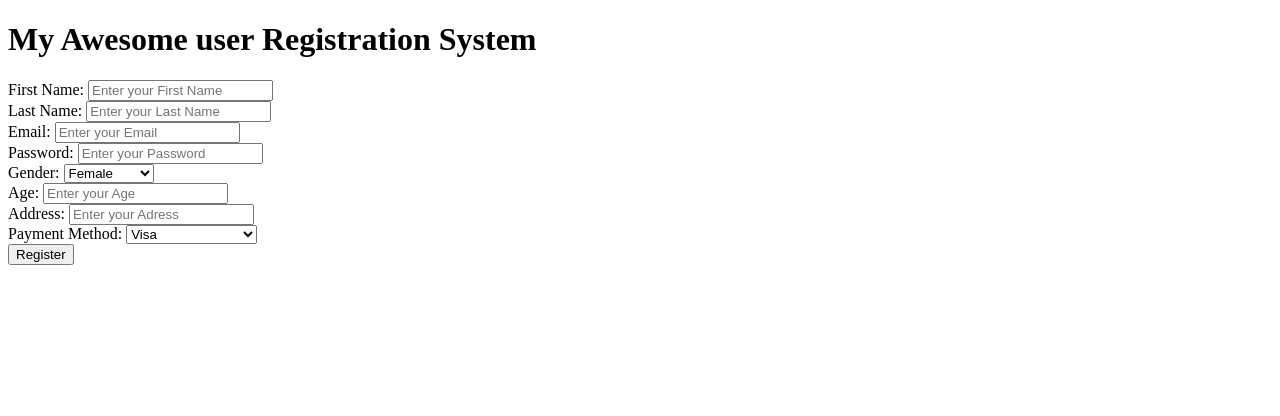
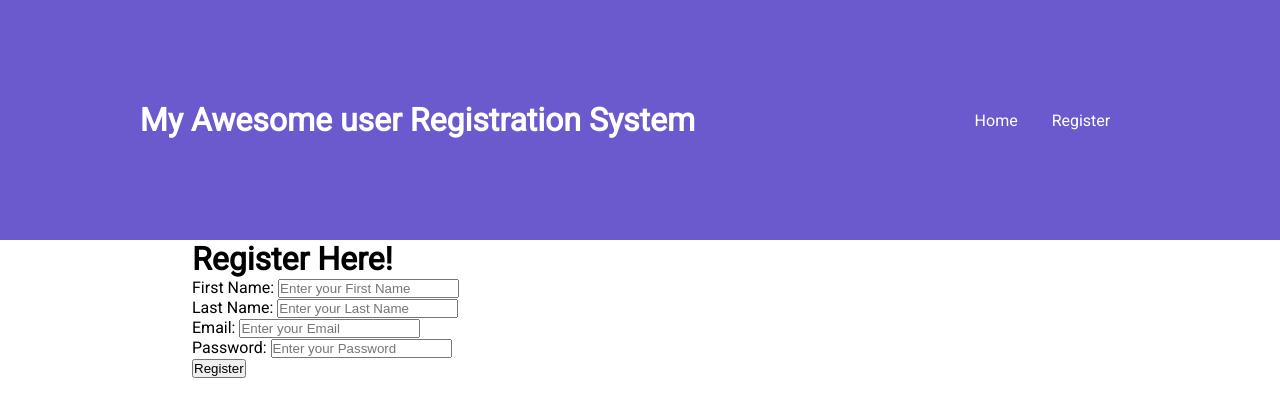
Before and after one commit to AldrianAlmonte/user-registration, a plain HTML site: page registration.html in a window 1280 px wide. Both pictures are taken after a click on the button "Register". Drawn offline with nearby package versions, Linux system fonts and the light colour scheme.

Commit message:
Second push
went over isValid function

```diff
--- a/index.html
+++ b/index.html
@@ -20,11 +20,32 @@
         </div>
 
     </header>
-    <main>
+    <main class="container">
+        <button onclick="counter();">click!</button>
+        <p id="counter">0</p>
+
+        <div>
+            <a id="link-info1" href="#">Info 1</a>
+            <a id="link-info2" href="#">Info 2</a>
+        </div>
+
+        <div id="div-info1">
+            <h3>Info 1</h3>
+            <p>Lorem, ipsum dolor sit amet consectetur adipisicing elit. At doloremque velit ea culpa impedit magni voluptates facilis porro iusto. Maiores consectetur fugiat suscipit voluptatum ipsa laboriosam ratione sint repudiandae neque.</p>
+        </div>
+
+
+        <div id="div-info2">
+            <h3>Info 2</h3>
+            <p>Lorem, ipsum dolor sit amet consectetur adipisicing elit. At doloremque velit ea culpa impedit magni voluptates facilis porro iusto. Maiores consectetur fugiat suscipit voluptatum ipsa laboriosam ratione sint repudiandae neque.</p>
+        </div>
 
     </main>
     <footer>
 
     </footer>
+    <script src="https://code.jquery.com/jquery-3.6.0.min.js"></script>
+    <script src="scripts/practice2.js"></script>
+
 </body>
 </html>
--- a/main.css
+++ b/main.css
@@ -0,0 +1,34 @@
+@import url('https://fonts.googleapis.com/css2?family=Roboto&display=swap');
+*{
+    margin:0;
+    padding:0;
+}
+.container{
+    width: 70%;
+    margin-right: auto;
+    margin-left: auto;
+}
+body{
+    font-family: 'Roboto', sans-serif;
+}
+header.site-init{
+    background-color: #6a5acd;
+    color:white;
+    height: 30vh;
+}
+
+.bar{
+    display: flex;
+    justify-content: space-around;
+    align-items: center;
+    height: 100%;
+}
+
+.menu a{
+    color:white;
+    margin-right: 30px;
+    text-decoration: none;
+}
+input-error{
+    border: solid red;
+}
--- a/registration.html
+++ b/registration.html
@@ -10,11 +10,18 @@
 </head>
 <body>
     <!--login interface-->
-    <header>
+    <header class="site-init">
+        <div class="bar">
+             <h1>My Awesome user Registration System</h1>
+        <nav class="menu">
+            <a href="index.html">Home</a>
+            <a href="registration.html">Register</a>
+        </nav>
+        </div>
 
     </header>
-    <main>
-        <h1>My Awesome user Registration System</h1>
+    <main class="container">
+        <h1>Register Here!</h1>
         <div class="form-container">
             <!--
                 fname
@@ -45,7 +52,7 @@
                 <input type="password" class="form-control" id="txtPassword" placeholder="Enter your Password">
             </div>
 
-            <div class="form-control">
+            <!-- <div class="form-control">
                 <label>Gender:</label>
                 <select class="form-control" id="txtGender" >
                     <option value="Female">Female</option>
@@ -60,7 +67,7 @@
             </div>
             <div class="form-control">
                 <label>Address:</label>
-                <input type="text" class="form-control" id="txtAddress" placeholder="Enter your Adress">
+                <input type="text" class="form-control" id="txtAddress" placeholder="Enter your Address">
             </div>
             <div class="form-control">
                 <label>Payment Method:</label>
@@ -69,7 +76,7 @@
                     <option value="Mastercard">Mastgercard</option>
                     <option value="American Express">American Express</option>
                 </select>
-            </div>
+            </div> -->
 
             <button onclick="register();">Register</button>
 
@@ -79,6 +86,7 @@
 
     </footer>
     <script src="https://code.jquery.com/jquery-3.6.0.min.js"></script>
+    <script src="scripts/storeManager.js"></script>
     <script src="scripts/register.js"></script>
 </body>
 </html>
--- a/scripts/register.js
+++ b/scripts/register.js
@@ -3,15 +3,34 @@
 //
 
 class User {
-    constructor(fname, lname,email,password,gender,age,addrs,phone,pmethod,fcolor){
+    constructor(fname, lname,email,password){
     this.firstName=fname;
     this.lastName=lname;
     this.email=email;
     this.password=password;
-    this.gender=gender;
-    this.age=age;
-    this.address=addrs;
+    // this.gender=gender;
+    // this.age=age;
+    // this.address=addrs;
     }
+}
+
+function isValid(user){
+    //return false when user is not valid
+    //return true when user is valid
+    let valid=true;
+    $("input").removeClass("input-error");
+    if(user.email.length==0){
+        valid=false;
+        console.log("Add an email");
+        $("#txtEmail").addClass("input-error");
+    }
+    if(user.password.length==0){
+        valid=false;
+        console.log("Add a password");
+        $("#txtEmail").addClass("input-error");
+
+    }
+    return valid;
 }
 
 function register(){
@@ -19,13 +38,16 @@ function register(){
     let inputlName = $("#txtLastName").val();
     let inputEmail = $("#txtEmail").val();
     let inputPassword = $("#txtPassword").val();
-    let inputGender = $("#txtGender").val();
-    let inputAge = $("#txtAge").val();
-    let inputAddress = $("#txtAddress").val();
+    // let inputGender = $("#txtGender").val();
+    // // let inputAge = $("#txtAge").val();
+    // // let inputAddress = $("#txtAddress").val();
 
 
     let newUser = new User (inputfName,inputlName,inputEmail,inputPassword);
-    console.log(newUser);
+    if(isValid(newUser)){
+        saveUser(newUser);
+    }
+
 }
 
 function init(){
@@ -36,5 +58,4 @@ function init(){
     let user1 = new User("Crystal","Garcia","cg@cg.com","4567");
     console.log(user0,user1)
 }
-
 window.onload=init;
--- /dev/null
+++ b/scripts/storeManager.js
@@ -0,0 +1,4 @@
+function saveUser(user){
+    let val=JSON.stringify(user);
+    localStorage.setItem("users",user);
+}
```
Also changed, not shown: scripts/practice2.js (added, +32 -0 lines), scripts/practice.js (line endings or trailing spaces).
